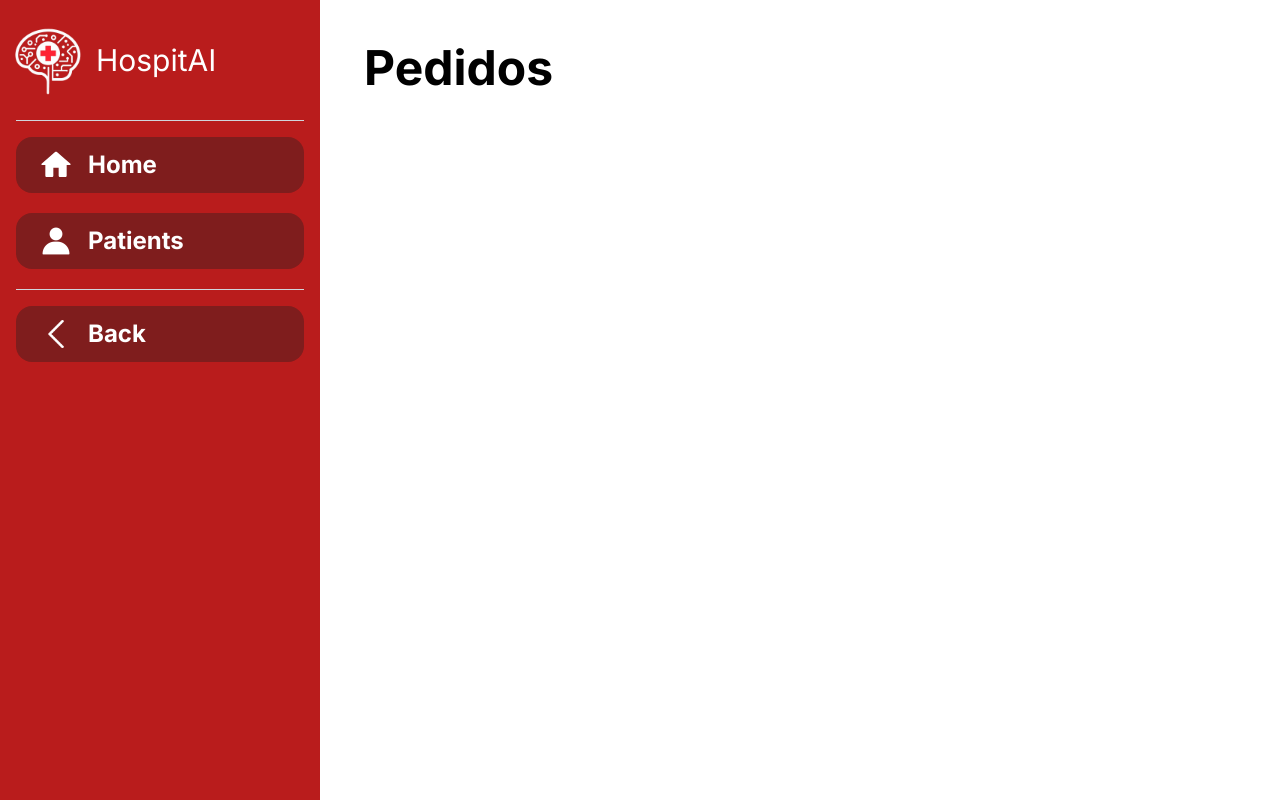
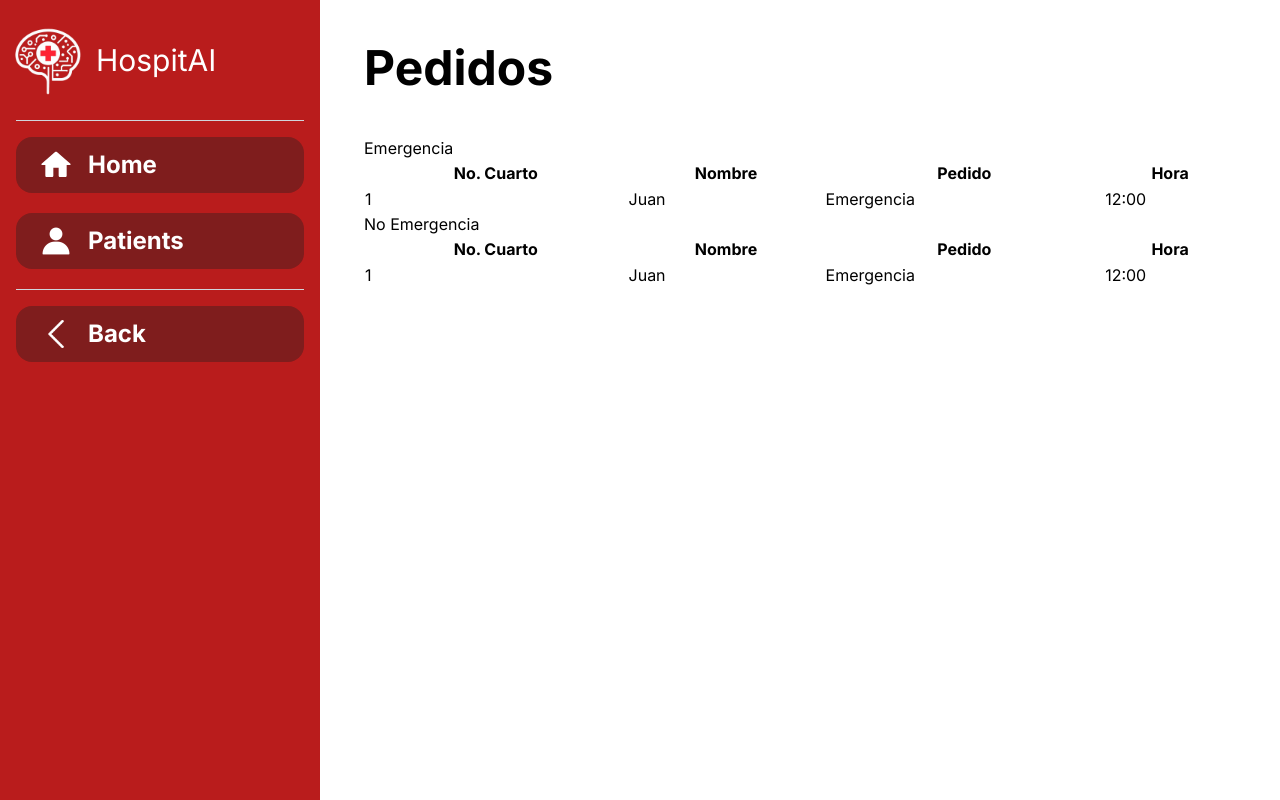
Before and after one commit to A01722402/Hospital-Monitoring-NodeMCU, a Next.js app in the folder hospit-ai/: page /Dashboard in a window 1280 px wide. Built offline with nearby package versions, Linux system fonts and the light colour scheme.

Commit message:
feat(Table): Table in the Home Dashboard

```diff
--- a/hospit-ai/app/Dashboard/page.tsx
+++ b/hospit-ai/app/Dashboard/page.tsx
@@ -1,13 +1,41 @@
 import Link from 'next/link'
 import SideBar from '../components/SideBar/SideBar'
+import Tabla from '../components/Tabla/Tabla'
+
+const data = [
+  {id: 1, name: 'Juan', order: 'Emergencia', time: '12:00'},
+];
 
 const page = () => {
   return (
     <div className='flex flex-row'>
       <SideBar />
 
-      <div className='text-5xl font-bold p-11'>
-        Pedidos
+      <div className='flex flex-col flex-grow p-11'>
+        <div className='text-5xl font-bold pb-11'>
+          Pedidos
+        </div>
+
+        <div className='flex flex-col'>
+          <div>
+            Emergencia
+          </div>
+
+          <Tabla
+          data={data}
+          />
+        </div>
+
+
+        <div className='flex flex-col'>
+          <div>
+            No Emergencia
+          </div>
+
+          <Tabla
+          data={data}
+          />
+        </div>
       </div>
     </div>
   )
--- /dev/null
+++ b/hospit-ai/app/components/Tabla/Tabla.tsx
@@ -0,0 +1,28 @@
+
+
+const Tabla = ({data} : {data:any}) => {
+  return (
+    <table>
+        <thead>
+            <tr>
+                <th>No. Cuarto</th>
+                <th>Nombre</th>
+                <th>Pedido</th>
+                <th>Hora</th>
+            </tr>
+        </thead>
+        <tbody>
+            {data.map((item:any)  => (
+                <tr key={item.id}>
+                    <td>{item.id}</td>
+                    <td>{item.name}</td>
+                    <td>{item.order}</td>
+                    <td>{item.time}</td>
+                </tr>
+            ))}
+        </tbody>
+    </table>
+  )
+}
+
+export default Tabla
```
Also changed, not shown: hospit-ai/app/components/SideBar/algo.txt (deleted).
